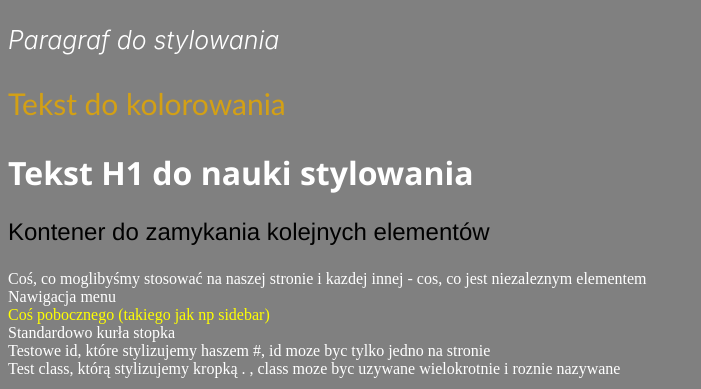
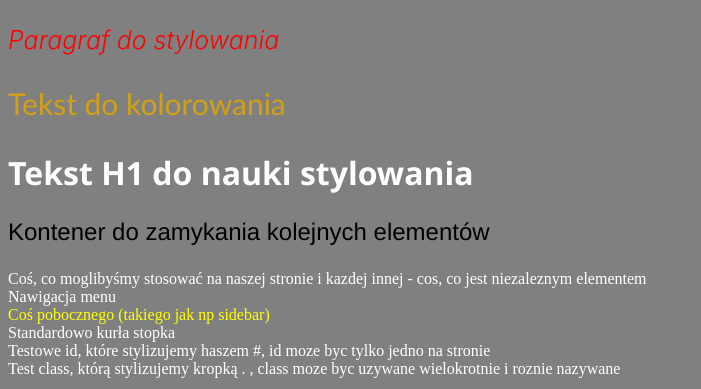
Before and after one commit to kacperwalter/code-notes, a PHP site: page /notatki.html in a window 1280 px wide. Shown: the part 26-415 px from the top of the page, without its empty margins (0-701 px from the left). Run offline with PHP 8.4, Linux system fonts and the light colour scheme.

Commit message:
specyficznosc start

```diff
--- a/HTML/notatki.html
+++ b/HTML/notatki.html
@@ -24,7 +24,7 @@
         <a href="">Strona Piąta</a>
     </header>
 
-    <p class="paragraf1">Paragraf do stylowania</p>
+    <p class="paragraf1" style="color: red;">Paragraf do stylowania</p>
 
     <p class="paragraf2">Tekst do kolorowania</p>
 
--- a/HTML/style.css
+++ b/HTML/style.css
@@ -165,3 +165,8 @@ a:hover {
     color: red;
     font-size: 36px;
 }
+
+
+
+
+/* css specificity - SPECYFICZNOŚĆ */
```
